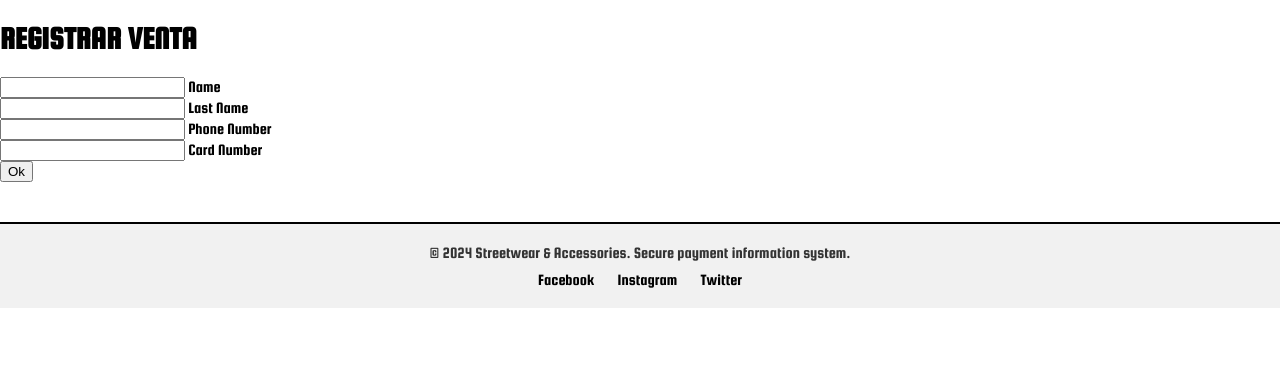
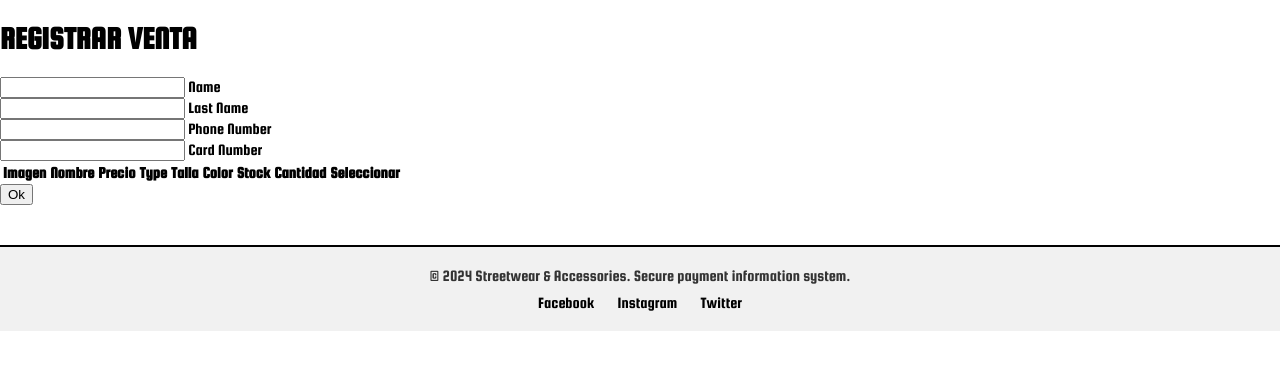
Before and after one commit to AlejandroRiba/proyectocryp2, a Flask app: page /registra_venta in a window 1280 px wide. Shown: the part 84-454 px from the top of the page. Run offline with Flask 3, Linux system fonts and the light colour scheme; the visitor is signed in with stand-in values (Sample User, id 1); lists and menus that the app fills with data are empty.

Commit message:
Registro de ventas

```diff
--- a/app.py
+++ b/app.py
@@ -4,10 +4,14 @@ from models.Database import getDatabase
 from models.Producto import obtener_productos, crear_producto_con_variantes, obtener_producto_por_id, delete_product, editar_producto_con_variantes
 from models.Usuario import obtener_usuario_por_id
 from models.Cliente import crear_cliente_con_tarjeta
+from models.Transaccion import crear_transaccion_con_detalles
+from models.Tarjeta import obtener_tarjeta_por_numero
+from datetime import datetime
 import pyFunctions.mainfunc as mainfunc
 import os
 import secrets
 import tempfile
+import json
 
 app = Flask(__name__, template_folder="templates")
 
@@ -301,9 +305,38 @@ def registra_venta():
         if ('username' in session): #si ya hay una sesión iniciada
             username = session['username']
             cargo = session['cargo']
-            return render_template('registra_venta.html', status=username, cargo=cargo)
+            productos = obtener_productos()
+            return render_template('registra_venta.html', status=username, cargo=cargo, productos=productos)
         else:
             return redirect('/')
+
+@app.route('/procesar_venta', methods=['GET', 'POST'])
+def procesar_venta():
+    if request.method == 'POST':
+        data = request.form
+
+        productos = json.loads(data.get('seleccionados'))
+        nombre = data['nombre']
+        apellido = data['apellido']
+        numero = data['numero']
+        card = data['card']
+        username = session['username']
+        monto = 0
+
+        tarjeta = obtener_tarjeta_por_numero(card)
+        print(tarjeta.id)
+
+        for producto in productos:
+            item = obtener_producto_por_id(producto["id"])
+            monto += item.precio * int(producto['cantidad'])
+
+        crear_cliente_con_tarjeta(nombre=nombre, apellido=apellido, telefono=numero, numero_tarjeta=card)
+        crear_transaccion_con_detalles(empleado_id=username, fecha=datetime.now(), monto=monto, productos=productos, tarjeta_id=tarjeta.id)
+
+        return redirect('/')
+    else:
+        return redirect('/')
+
 
 # Ruta para consultar ventas
 @app.route('/consulta_venta', methods=['GET', 'POST'])
--- a/models/DetalleTransaccion.py
+++ b/models/DetalleTransaccion.py
@@ -5,8 +5,8 @@ db = getDatabase()
 
 class DetalleTransaccion(db.Model):
     id = db.Column(db.Integer, primary_key=True, autoincrement=True)
-    transaccion_id = db.Column(db.String(10), db.ForeignKey('transaccion.id'), nullable=False)
-    producto_id = db.Column(db.String(10), db.ForeignKey('producto.id'), nullable=False)
+    transaccion_id = db.Column(db.Integer, db.ForeignKey('transaccion.id'), nullable=False)
+    producto_id = db.Column(db.String(6), db.ForeignKey('producto.id'), nullable=False)
     cantidad = db.Column(db.Integer, nullable=False)
 
 def crear_detalle_transaccion(transaccion_id, producto_id, cantidad):
--- a/templates/registra_venta.html
+++ b/templates/registra_venta.html
@@ -15,22 +15,113 @@
 
     <!-- EMPIEZA CONTENIDO DE PÁGINA -->
     <h1>REGISTRAR VENTA</h1>
-      <form>
-        <input type="text" name="nombre">
+    <form id="ventaForm" method="post" action="/procesar_venta" onsubmit="return prepareSelectedProducts()">
+        <input type="text" id="nombre" name="nombre" required>
         <label for="nombre">Name</label><br>
-        <input type="text" name="apellido">
+
+        <input type="text" id="apellido" name="apellido" required>
         <label for="apellido">Last Name</label><br>
-        <input type="tel" name="numero">
+
+        <input type="tel" id="numero" name="numero" required>
         <label for="numero">Phone Number</label><br>
-        <input type="text" name="card">
+
+        <input type="text" id="card" name="card" required>
         <label for="card">Card Number</label><br>
+
+        <table>
+            <thead>
+                <tr>
+                    <th>Imagen</th>
+                    <th>Nombre</th>
+                    <th>Precio</th>
+                    <th>Type</th>
+                    <th>Talla</th>
+                    <th>Color</th>
+                    <th>Stock</th>
+                    <th>Cantidad</th>
+                    <th>Seleccionar</th>
+                </tr>
+            </thead>
+            <tbody>
+                {% for producto in productos %}
+                    <tr>
+                        <td><div class="contenedor-square"><img src="static/images/products/{{producto.archivo}}" class="cuadrada"></div></td>
+                        <td>{{ producto.nombre }}</td>
+                        <td>${{ producto.precio }}</td>
+                        <td>{{ producto.categoria }}</td>
+                        {% for variante in producto.variantes %}
+                            <td>{{ variante.talla }}</td>
+                            <td>{{ producto.color }}</td>
+                            <td>{{ variante.stock }}</td>
+                            <td><input type="number" min="1" max="{{ variante.stock }}" placeholder="Cantidad" id="cantidad_{{producto.id}}"></td>
+                            <td><input type="checkbox" value="{{producto.id}}" class="producto-checkbox" data-cantidad="cantidad_{{producto.id}}"></td>
+                        {% endfor %}
+                    </tr>
+                {% endfor %}
+            </tbody>
+        </table>
         <div class="button-box">
             <button type="submit">Ok</button>
         </div>
     </form>
     <!-- TERMINA CONTENIDO DE PÁGINA -->
+
     <!-- Footer -->
     {% include "shared/footer.html" %}
     <!-- Footer -->
+
+    <script>
+        function prepareSelectedProducts() {
+            const checkboxes = document.querySelectorAll(".producto-checkbox");
+            const seleccionados = []; // Arreglo para productos seleccionados
+
+            // Recorrer cada checkbox para construir el arreglo seleccionados
+            for (const checkbox of checkboxes) {
+                if (checkbox.checked) {
+                    const productoId = checkbox.value;
+                    const cantidadInput = document.getElementById(checkbox.getAttribute("data-cantidad"));
+                    const cantidad = parseInt(cantidadInput.value, 10);
+
+                    // Validar que la cantidad sea mayor a 1
+                    if (cantidad && cantidad > 1) {
+                        seleccionados.push({ id: productoId, cantidad: cantidad });
+                    } else {
+                        alert("Por favor, ingresa una cantidad mayor a 1 para cada producto seleccionado.");
+                        return false;
+                    }
+                }
+            }
+
+            if (seleccionados.length === 0) {
+                alert("Debes seleccionar al menos un producto con una cantidad mayor a 1.");
+                return false;
+            }
+
+            // Eliminar nombres de los checkboxes y campos de cantidad seleccionados para evitar su envío
+            for (const checkbox of checkboxes) {
+                if (checkbox.checked) {
+                    checkbox.removeAttribute("name");
+                    const cantidadInput = document.getElementById(checkbox.getAttribute("data-cantidad"));
+                    cantidadInput.removeAttribute("name");
+                }
+            }
+
+            // Remover campo oculto previo si existe para evitar duplicados
+            let hiddenField = document.getElementById("hiddenSeleccionados");
+            if (hiddenField) {
+                hiddenField.remove();
+            }
+
+            // Crear un campo oculto para enviar el arreglo de seleccionados
+            hiddenField = document.createElement("input");
+            hiddenField.type = "hidden";
+            hiddenField.name = "seleccionados";
+            hiddenField.id = "hiddenSeleccionados";
+            hiddenField.value = JSON.stringify(seleccionados); // Convertir el arreglo a JSON
+            document.getElementById("ventaForm").appendChild(hiddenField);
+
+            return true; // Permitir el envío del formulario
+        }
+    </script>
 </body>
 </html>
```
Also changed, not shown: models/Tarjeta.py (+8 -0 lines), models/Transaccion.py (+6 -5 lines). Lines whose indentation alone changed are shown as unchanged.
